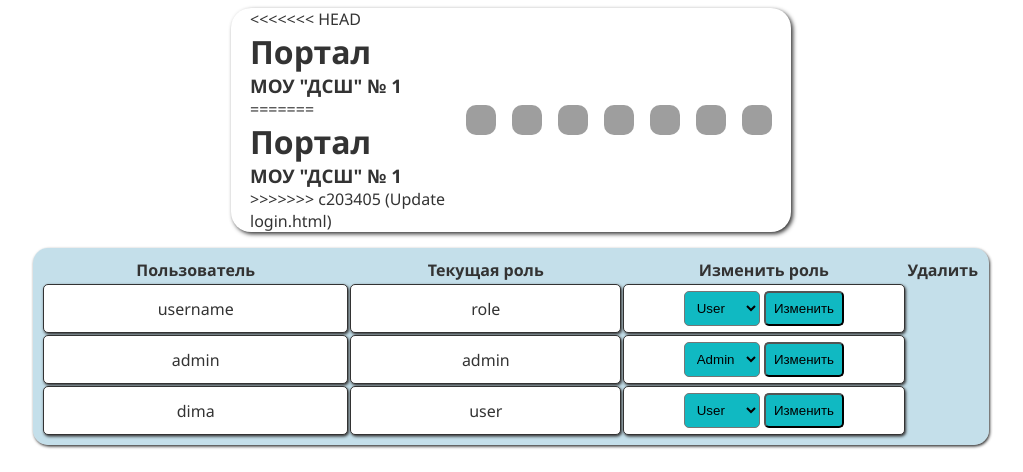
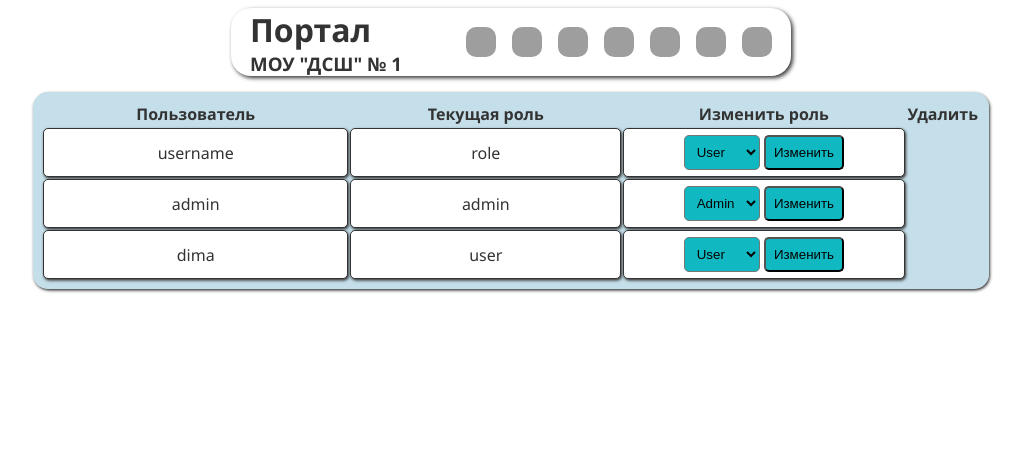
Before and after one commit to Riv33R/info, a Flask app: page /users in a window 1280 px wide. Shown: the top 472 px of the page, without its empty margins (129-1152 px from the left). Run offline with Flask 3, Linux system fonts and the light colour scheme; the visitor is signed in with stand-in values (Sample User, id 1); grey boxes are pictures that could not be loaded.

Commit message:
Update users.html

```diff
--- a/templates/users.html
+++ b/templates/users.html
@@ -13,15 +13,10 @@
 <body>
   <header>
     <div class="titletop">
-<<<<<<< HEAD
-      <h1>Портал</h1>
-      <h3>МОУ "ДСШ" № 1</h3>
-=======
       <a class="nodec" href="{{ url_for('index') }}">
         <h1>Портал</h1>
         <h3>МОУ "ДСШ" № 1</h3>
     </a>
->>>>>>> c203405 (Update login.html)
     </div>
     <div class="menu">
       <div class="mainpagebtn btn">
```
